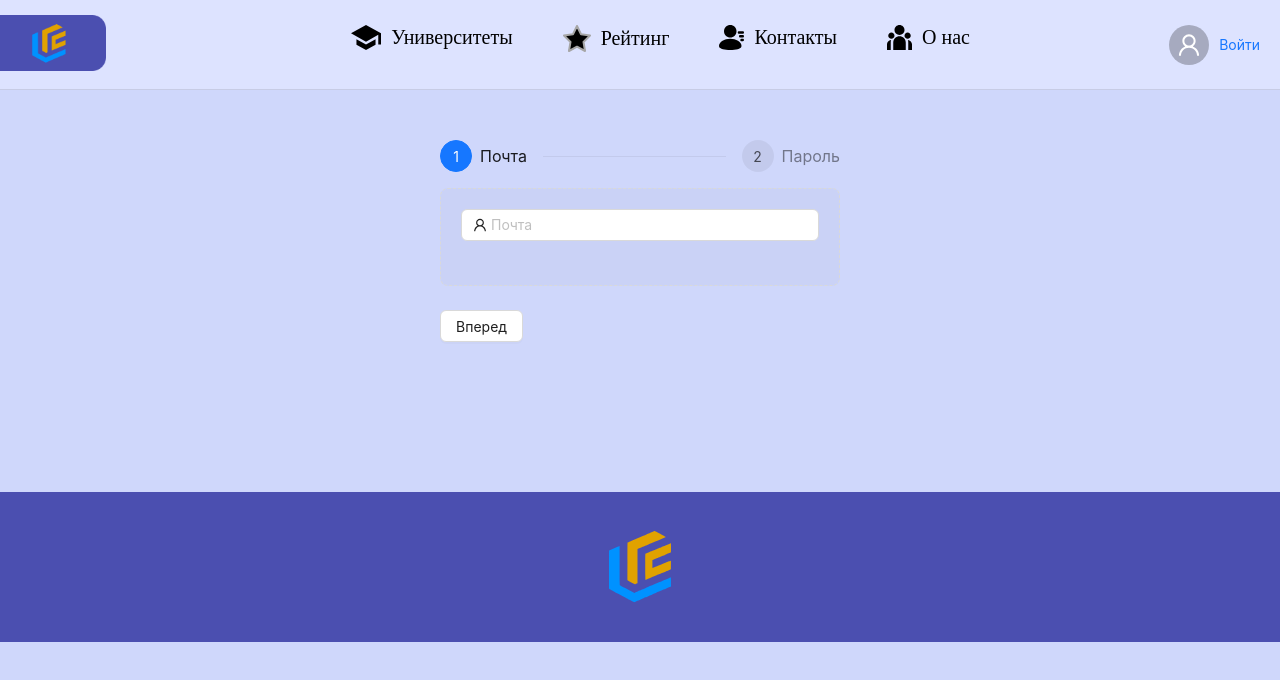
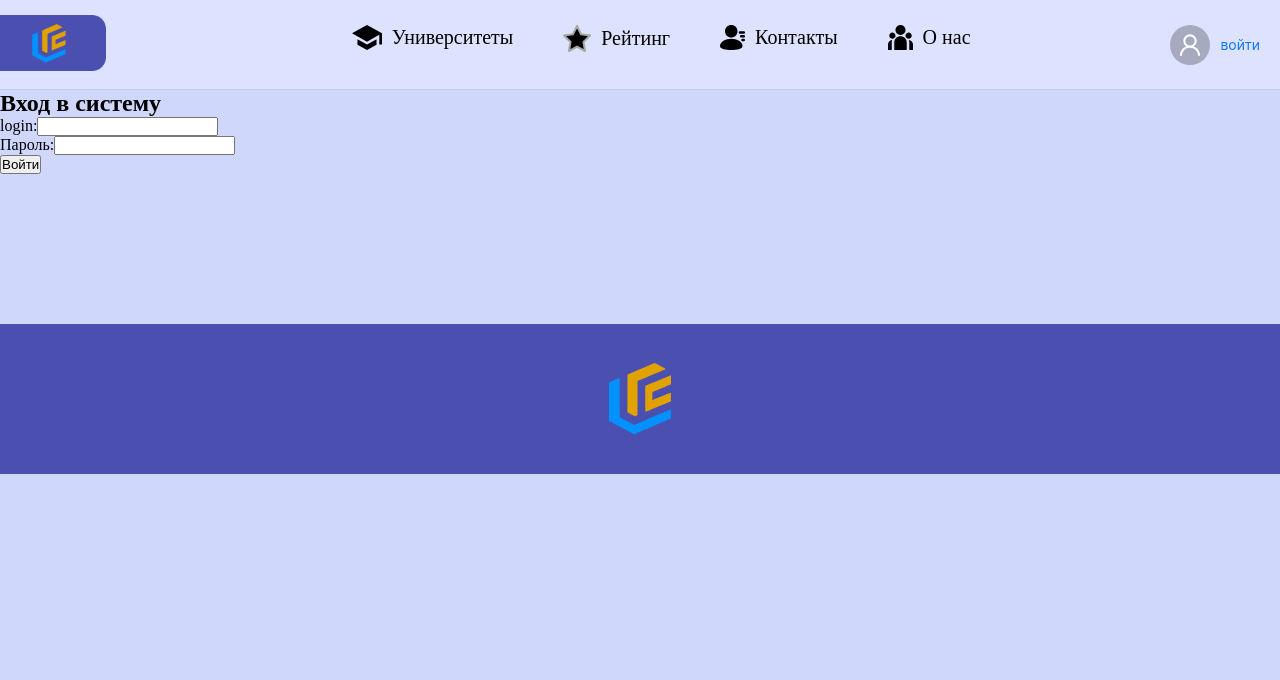
Before and after one commit to Manzo48/uniexplore, a React (Create React App) app: page /login in a window 1280 px wide. Shown: the top 680 px of the page. Built offline with nearby package versions, Linux system fonts and the light colour scheme.

Commit message:
Исправление багов и доработка стилей

```diff
--- a/src/components/Header/index.jsx
+++ b/src/components/Header/index.jsx
@@ -1,4 +1,4 @@
-import React from "react";
+import React, { useEffect } from "react";
 import { UserOutlined } from "@ant-design/icons";
 import { Avatar, Flex } from "antd";
 import Link from "antd/es/typography/Link";
@@ -9,12 +9,27 @@ import RatingIcon from "../../images/icons/RatingIcon";
 import ContactsIcon from "../../images/icons/ContactsIcon";
 import AboutUsIcon from "../../images/icons/AboutUsIcon";
 import HeaderList from "./HeaderList";
+import { useDispatch, useSelector } from "react-redux";
+import { getOneUser } from "../../redux/userReducer";
 
 const Header = () => {
+  const token = useSelector((state) => state.users.token);
+  const id = useSelector((state) => state?.users?.id);
+  const user = useSelector((state) => state.users.user);
+
+  const dispatch = useDispatch();
+
+  useEffect(() => {
+    if (id) {
+      dispatch(getOneUser(id));
+    }
+  }, [dispatch, id]);
+
+  console.log(user);
 
   return (
     <header>
-      <Flex style={{width: '100%'}} align="center" justify="space-between">
+      <Flex style={{ width: "100%" }} align="center" justify="space-between">
         <a href={"/"}>
           <img width="70%" src={logo} alt="" />
         </a>
@@ -26,7 +41,9 @@ const Header = () => {
         </Flex>
         <Flex className="signin">
           <Avatar size="large" icon={<UserOutlined />} />
-          <Link href="/login">Войти</Link>
+          <Link href={token ? "/profile" : "/login"}>
+            {token ? "профиль" : "войти"}
+          </Link>
         </Flex>
       </Flex>
     </header>
--- a/src/components/Login/index.jsx
+++ b/src/components/Login/index.jsx
@@ -1,97 +1,31 @@
-import React, { useState } from "react";
+import React, { useState } from 'react';
 import { useDispatch } from 'react-redux';
-import { LockOutlined, UserOutlined } from "@ant-design/icons";
-import { Button, Form, Input, Steps, theme } from "antd";
-import { loginUser } from "../../redux/userReducer";
-import Link from "antd/es/typography/Link";
+import { loginUser } from '../../redux/userReducer';
 
-const Login = () => {
-  const [current, setCurrent] = useState(0);
+function Login() {
+  const [login, setLogin] = useState('');
+  const [password, setPassword] = useState('');
   const dispatch = useDispatch();
-  const {token} = theme.useToken()
 
-  const onFinish = async (values) => {
-    console.log("Received values of form: ", values);
-    dispatch(loginUser(values))
-  };
-
-  const steps = [
-    {
-      title: 'Почта',
-      content: (
-        <Form.Item
-          name="email"
-          rules={[{ required: true, message: "Введите вашу почту!" }]}
-        >
-          <Input prefix={<UserOutlined />} placeholder="Почта" />
-          <Link href="/register"></Link>
-        </Form.Item>
-      ),
-    },
-    {
-      title: 'Пароль',
-      content: (
-        <Form.Item
-          name="password"
-          rules={[{ required: true, message: "Введите ваш пароль!" }]}
-        >
-          <Input
-            prefix={<LockOutlined />}
-            type="password"
-            placeholder="Password"
-          />
-        </Form.Item>
-      ),
-    },
-  ];
-
-  const next = () => {
-    setCurrent(current + 1);
-  };
-
-  const prev = () => {
-    setCurrent(current - 1);
-  };
-
-  const contentStyle = {
-    lineHeight: '260px',
-    textAlign: 'center',
-    color: token.colorTextTertiary,
-    backgroundColor: token.colorFillAlter,
-    borderRadius: token.borderRadiusLG,
-    border: `1px dashed ${token.colorBorder}`,
-    marginTop: 16,
-    padding: '20px'
+  const handleSubmit = (e) => {
+    e.preventDefault();
+    dispatch(loginUser({ login, password }));
   };
 
   return (
-    <Form
-      name="login_form"
-      className="login-form"
-      initialValues={{ remember: true }}
-      onFinish={onFinish}
-      style={{ width: "400px", margin: "auto", marginTop: '50px' }}
-    >
-      <Steps current={current}>
-        {steps.map((step) => (
-          <Steps.Step key={step.title} title={step.title} />
-        ))}
-      </Steps>
-      <div style={contentStyle}>{steps[current].content}</div>
-      <span></span>
-      <div style={{ marginTop: 24 }}>
-        {current < steps.length - 1 && (
-          <Button onClick={next}>Вперед</Button>
-        )}
-        {current === steps.length - 1 && (
-          <Button type="primary" htmlType="submit">Завершить</Button>
-        )}
-        {current > 0 && (
-          <Button style={{ marginLeft: 8 }} onClick={prev}>Назад</Button>
-        )}
+    <form onSubmit={handleSubmit}>
+      <h2>Вход в систему</h2>
+      <div>
+        <label>login:</label>
+        <input type="login" value={login} onChange={(e) => setLogin(e.target.value)} required />
       </div>
-    </Form>
+      <div>
+        <label>Пароль:</label>
+        <input type="password" value={password} onChange={(e) => setPassword(e.target.value)} required />
+      </div>
+      <button type="submit">Войти</button>
+    </form>
   );
-};
+}
 
 export default Login;
--- a/src/components/Register/index.jsx
+++ b/src/components/Register/index.jsx
@@ -1,134 +1,31 @@
-import React, { useState } from "react";
-import { Button, Form, Input, Steps, message , theme} from "antd";
-import { MailOutlined, LockOutlined } from "@ant-design/icons";
-import { useDispatch } from "react-redux";
-import { createUser } from "../../redux/userReducer";
+import React, { useState } from 'react';
+import { useDispatch } from 'react-redux';
+import { createUser } from '../../redux/userReducer';
 
-const Register = () => {
-  const [current, setCurrent] = useState(0);
-  const [formData, setFormData] = useState({
-    firstName: "",
-    lastName: "",
-    email: "",
-    password: "",
-    registrationDate: new Date(),
-    token: Math.floor(Math.random() * 10000),
-  });
-
-  const { token } = theme.useToken();
-
-  const contentStyle = {
-    lineHeight: '260px',
-    textAlign: 'center',
-    color: token.colorTextTertiary,
-    backgroundColor: token.colorFillAlter,
-    borderRadius: token.borderRadiusLG,
-    border: `1px dashed ${token.colorBorder}`,
-    marginTop: 16,
-    padding: '20px'
-  };
-
-  const steps = [
-    {
-      title: 'Никнейм',
-      content: (
-        <>
-          <Form.Item
-            name="username"
-            rules={[{ required: true, message: "Please input your nickname!" }]}
-          >
-            <Input placeholder="First Name" onChange={e => setFormData({ ...formData, username: e.target.value })} />
-          </Form.Item>
-        </>
-      ),
-    },
-    {
-      title: 'Email',
-      content: (
-        <Form.Item
-          name="email"
-          rules={[{ required: true, message: "Please input your email!" }, { type: 'email', message: 'The input is not valid E-mail!'}]}
-        >
-          <Input prefix={<MailOutlined className="site-form-item-icon" />} placeholder="Email" onChange={e => setFormData({ ...formData, email: e.target.value })} />
-        </Form.Item>
-      ),
-    },
-    {
-      title: 'Password',
-      content: (
-        <>
-          <Form.Item
-            name="password"
-            rules={[{ required: true, message: "Please input your password!" }]}
-          >
-            <Input.Password prefix={<LockOutlined className="site-form-item-icon" />} placeholder="Password" onChange={e => setFormData({ ...formData, password: e.target.value })} />
-          </Form.Item>
-          <Form.Item
-            name="confirmPassword"
-            dependencies={['password']}
-            hasFeedback
-            rules={[
-              {
-                required: true,
-                message: 'Please confirm your password!',
-              },
-              ({ getFieldValue }) => ({
-                validator(_, value) {
-                  if (!value || getFieldValue('password') === value) {
-                    return Promise.resolve();
-                  }
-                  return Promise.reject(new Error('The two passwords that you entered do not match!'));
-                },
-              }),
-            ]}
-          >
-            <Input.Password placeholder="Confirm Password" onChange={e => setFormData({ ...formData, confirmPassword: e.target.value })} />
-          </Form.Item>
-        </>
-      ),
-    },
-  ];
-
+function Register() {
+  const [login, setLogin] = useState('');
+  const [password, setPassword] = useState('');
   const dispatch = useDispatch();
 
-  const onFinish = () => {
-    console.log("Registration Data: ", formData);
-    dispatch(createUser(formData));
-    message.success('Registration complete!');
-  };
-  const next = () => {
-    setCurrent(current + 1);
-  };
-
-  const prev = () => {
-    setCurrent(current - 1);
+  const handleSubmit = (e) => {
+    e.preventDefault();
+    dispatch(createUser({ login, password }));
   };
 
   return (
-    <Form
-      name="registration"
-      onFinish={onFinish}
-      style={{ width: "400px", margin: "auto", marginTop: '50px' }}
-    >
-      <Steps current={current}>
-        {steps.map((step) => (
-          <Steps.Step key={step.title} title={step.title} />
-        ))}
-      </Steps>
-      <div style={contentStyle}>{steps[current].content}</div>
+    <form onSubmit={handleSubmit}>
+      <h2>Регистрация</h2>
       <div>
-        {current > 0 && (
-          <Button style={{ margin: '0 8px' }} onClick={prev}>Previous</Button>
-        )}
-        {current < steps.length - 1 && (
-          <Button type="primary" onClick={next}>Next</Button>
-        )}
-        {current === steps.length - 1 && (
-          <Button type="primary" onClick={onFinish}>Register</Button>
-        )}
+        <label>login:</label>
+        <input type="text" value={login} onChange={(e) => setLogin(e.target.value)} required />
       </div>
-    </Form>
+      <div>
+        <label>Пароль:</label>
+        <input type="password" value={password} onChange={(e) => setPassword(e.target.value)} required />
+      </div>
+      <button type="submit">Зарегистрироваться</button>
+    </form>
   );
-};
+}
 
 export default Register;
--- a/src/redux/store.js
+++ b/src/redux/store.js
@@ -1,10 +1,12 @@
 import { configureStore } from '@reduxjs/toolkit';
 import universitiesReducer from './universitiesReducer'; // Убедитесь, что правильно импортируете ваш universities reducer
 import searchReducer from './searchReducer';
+import userReducer from './userReducer';
 
 export const store = configureStore({
   reducer: {
     data: universitiesReducer, // Предполагаем, что все данные университетов находятся здесь
     search: searchReducer, // Правильное место для search reducer
+    users: userReducer
   },
 });
```
Also changed, not shown: src/redux/userReducer.js (+30 -4 lines).
